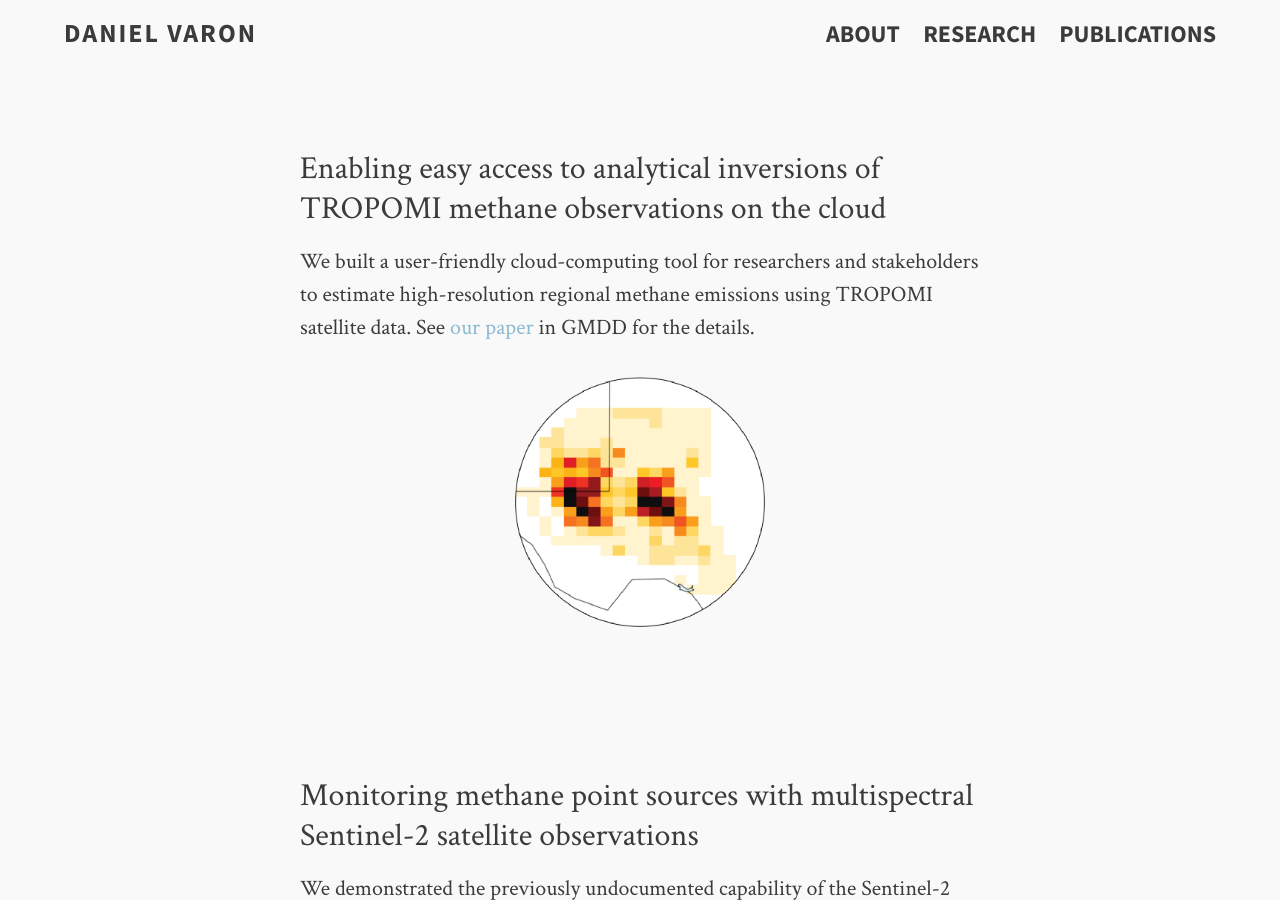
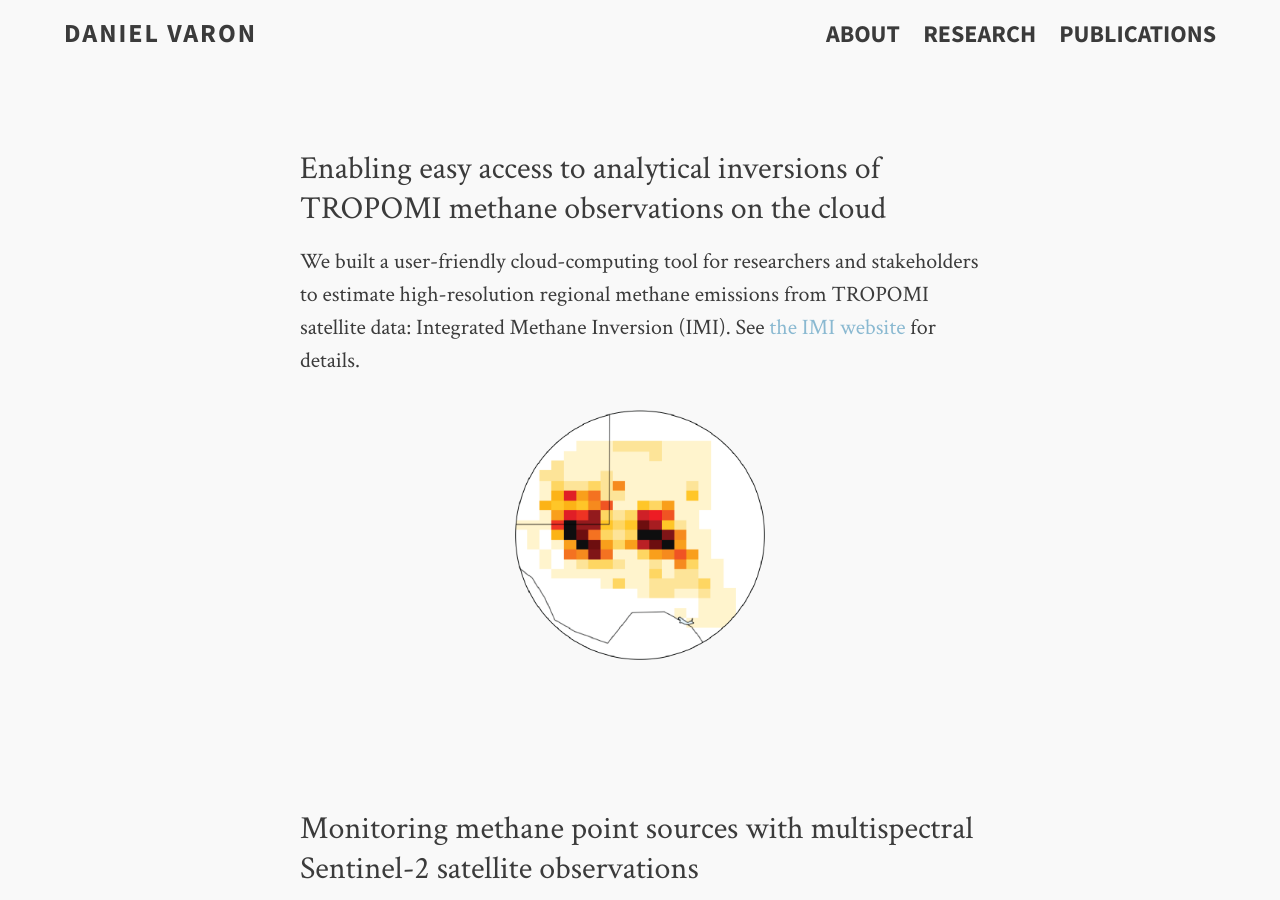
Before and after one commit to djvaron/djvaron.github.io, a Jekyll site: the page built from research.md, in a window 1280 px wide and 900 px high. Built offline with Jekyll 4.4.1, drawn with Linux system fonts in a browser that asks for light colours.

Commit message:
link to imi website in Research page

```diff
--- a/research.md
+++ b/research.md
@@ -7,7 +7,7 @@ tags: [daniel varon, methane, satellites, machine learning, emissions, research,
 
 ### Enabling easy access to analytical inversions of TROPOMI methane observations on the cloud
 
-We built a user-friendly cloud-computing tool for researchers and stakeholders to estimate high-resolution regional methane emissions using TROPOMI satellite data. See [our paper](https://gmd.copernicus.org/preprints/gmd-2022-45/) in GMDD for the details.
+We built a user-friendly cloud-computing tool for researchers and stakeholders to estimate high-resolution regional methane emissions from TROPOMI satellite data: Integrated Methane Inversion (IMI). See [the IMI website](https://imi.seas.harvard.edu/) for details.
 
 ![daniel varon methane tropomi satellite harvard plume thumb8](../images/thumb8_projects.png){:height="250px" width="250px"}
 
```
